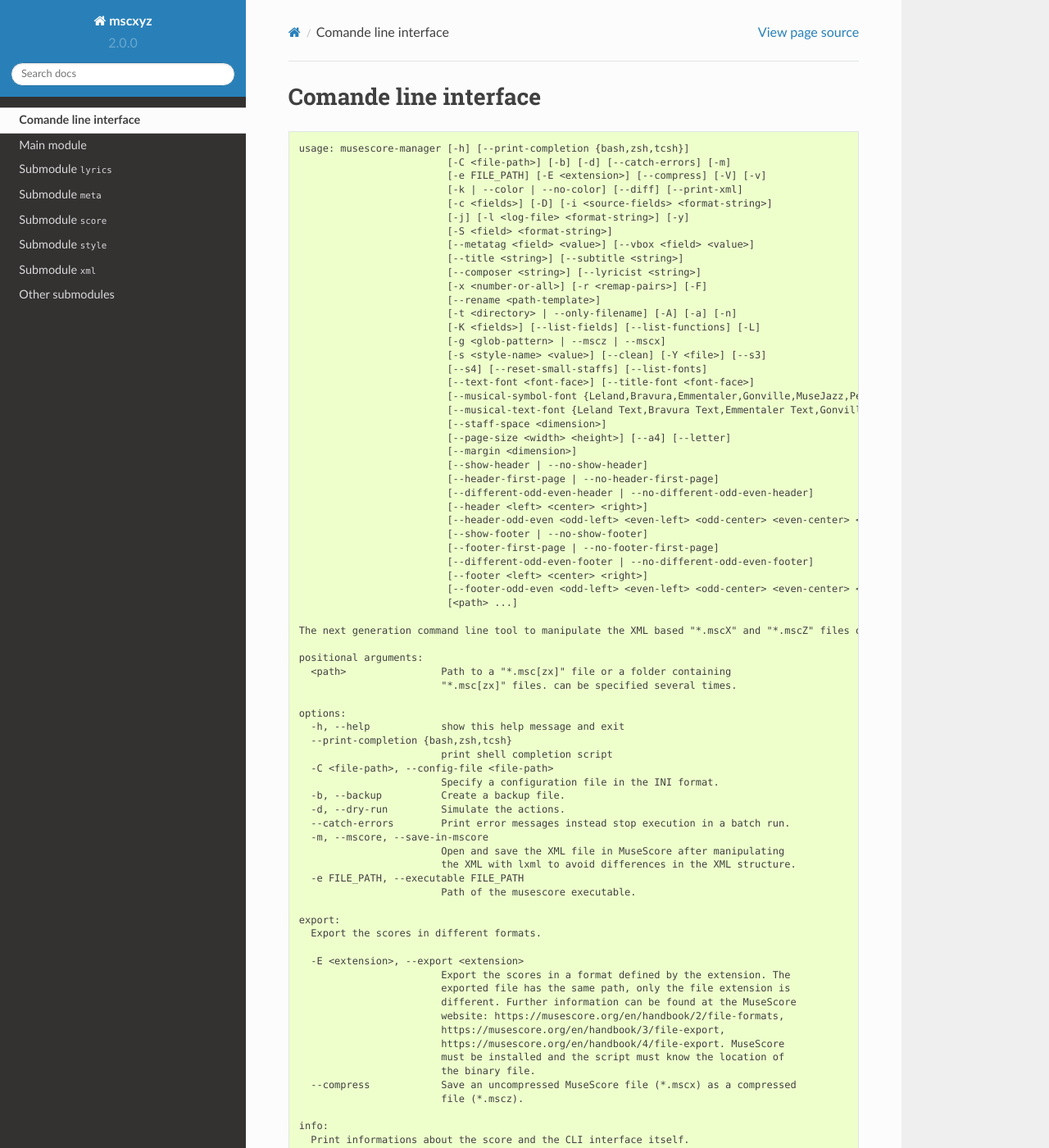
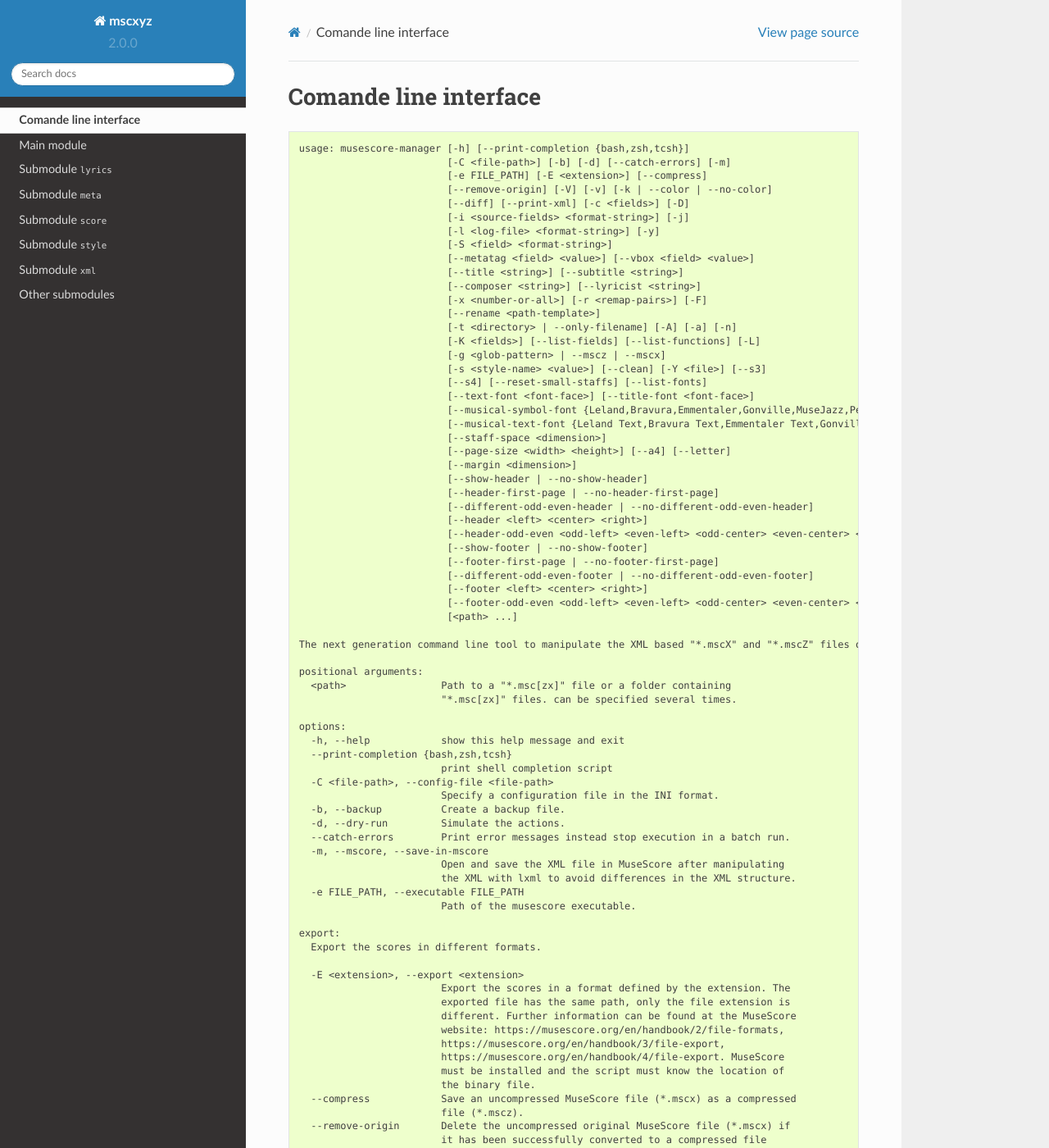
Before and after one commit to Josef-Friedrich/mscxyz, a Sphinx documentation site: the page built from docs/cli.rst, in a window 1280 px wide and 1400 px high. Shown: the whole window at 82% size. Built offline with Sphinx 7.4.7 and the Read the Docs theme 2.0.0, drawn with Linux system fonts in a browser that asks for light colours; some of the changed text lies outside the part shown.

Commit message:
New option --remove-origin

```diff
--- a/docs/cli.rst
+++ b/docs/cli.rst
@@ -6,10 +6,11 @@ Comande line interface
 
     usage: musescore-manager [-h] [--print-completion {bash,zsh,tcsh}]
                              [-C <file-path>] [-b] [-d] [--catch-errors] [-m]
-                             [-e FILE_PATH] [-E <extension>] [--compress] [-V] [-v]
-                             [-k | --color | --no-color] [--diff] [--print-xml]
-                             [-c <fields>] [-D] [-i <source-fields> <format-string>]
-                             [-j] [-l <log-file> <format-string>] [-y]
+                             [-e FILE_PATH] [-E <extension>] [--compress]
+                             [--remove-origin] [-V] [-v] [-k | --color | --no-color]
+                             [--diff] [--print-xml] [-c <fields>] [-D]
+                             [-i <source-fields> <format-string>] [-j]
+                             [-l <log-file> <format-string>] [-y]
                              [-S <field> <format-string>]
                              [--metatag <field> <value>] [--vbox <field> <value>]
                              [--title <string>] [--subtitle <string>]
@@ -74,6 +75,9 @@ Comande line interface
                             the binary file.
       --compress            Save an uncompressed MuseScore file (*.mscx) as a compressed
                             file (*.mscz).
+      --remove-origin       Delete the uncompressed original MuseScore file (*.mscx) if
+                            it has been successfully converted to a compressed file
+                            (*.mscz).
 
     info:
       Print informations about the score and the CLI interface itself.
```
Also changed, not shown: README.rst (+8 -4 lines), 8 other files.
